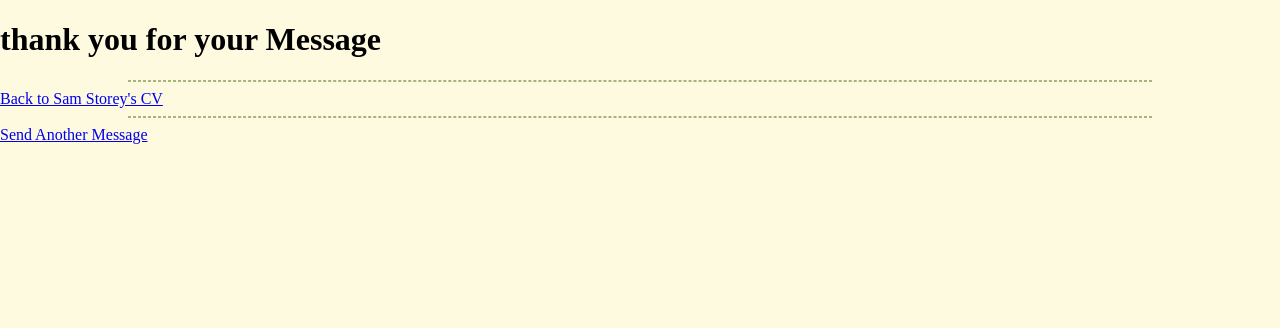
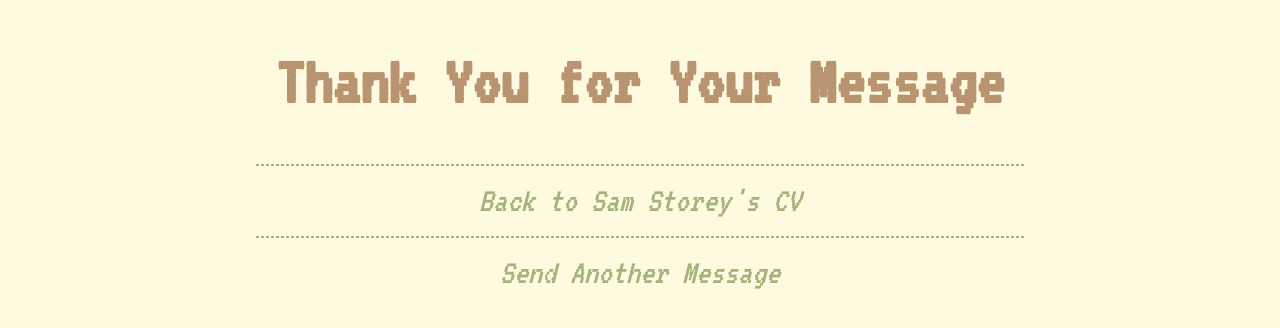
Before and after one commit to sts99340/sts99340.github.io, a plain HTML site: page thankyou.html in a window 1280 px wide. Drawn offline with Linux system fonts and the light colour scheme.

Commit message:
Add files via upload

```diff
--- a/style.css
+++ b/style.css
@@ -246,3 +246,29 @@ form button:hover {
     border-color: #B99470;
     color: #FEFAE0;
 }
+
+/* Thank you page */
+.thankyou {
+    text-align: center;
+    font-family: "VT323", serif;
+    font-weight: 400;
+    font-style: normal;
+    font-size: 35px;
+    color: #B99470;
+}
+.thankyou a {
+    color: #A6B37D;
+    text-decoration: none;
+    font-family: "VT323", serif;
+    font-weight: 400;
+    font-style: italic;
+    font-size: 35px;
+}
+.thankyou a:hover {
+    color: #B99470;
+}
+.thankyou hr {
+    border: 1px dashed #A6B37D;
+    margin-left: 20%;
+    margin-right: 20%;
+}
--- a/thankyou.html
+++ b/thankyou.html
@@ -11,10 +11,12 @@
     <title>Thank you</title>
 </head>
 <body>
-    <h1>thank you for your Message</h1>
-    <hr>
-    <a href="index.html">Back to Sam Storey's CV</a>
-    <hr>
-    <a href="contact.html">Send Another Message</a>
+    <div class="thankyou">
+        <h1>Thank You for Your Message</h1>
+        <hr>
+        <a href="index.html">Back to Sam Storey's CV</a>
+        <hr>
+        <a href="contact.html">Send Another Message</a>
+    </div>
 </body>
 </html>
```
